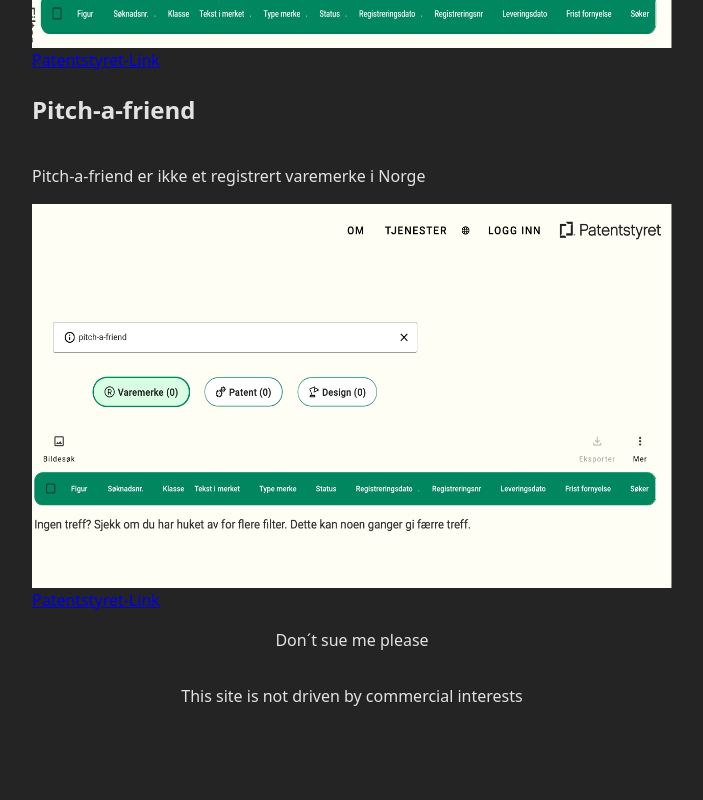
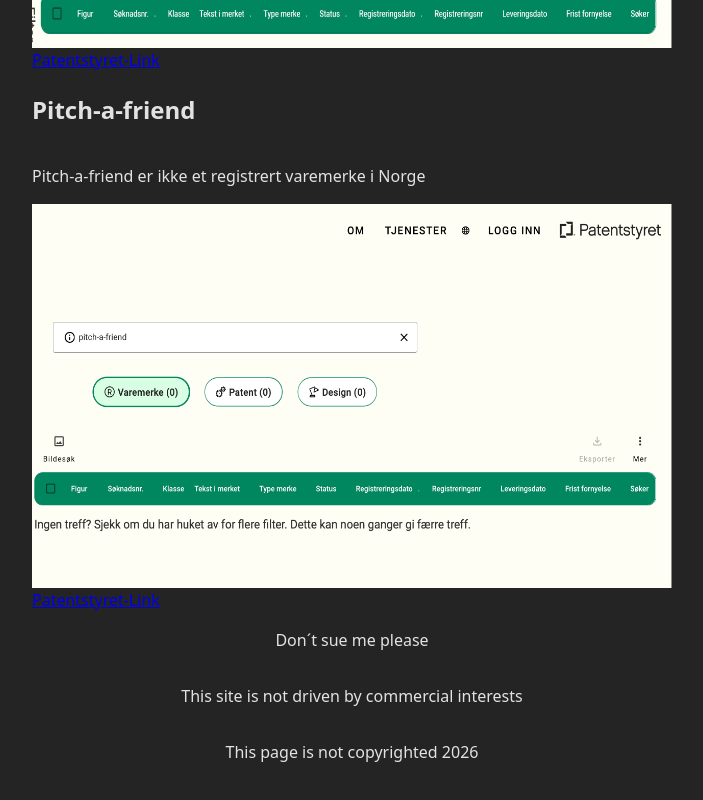
Before and after one commit to Nikunne/pitch-a-friend.no, a React (Vite) app: page / in a window 1280 px wide. Shown: the part 508-1308 px from the top of the page, without its empty margins (288-991 px from the left). Before the commit the page ends 1272 px from the top, so only its background shows below. Built offline with nearby package versions, Linux system fonts and the light colour scheme.

Commit message:
add joke

```diff
--- a/src/App.jsx
+++ b/src/App.jsx
@@ -22,6 +22,7 @@
 
             <p>Don´t sue me please</p>
             <p>This site is not driven by commercial interests</p>
+            <p>This page is not copyrighted 2026</p>
         </div>
 
     </div>
```
